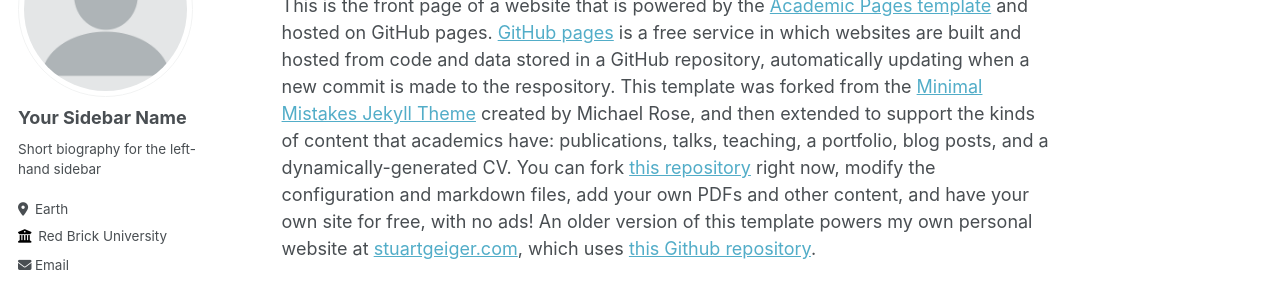
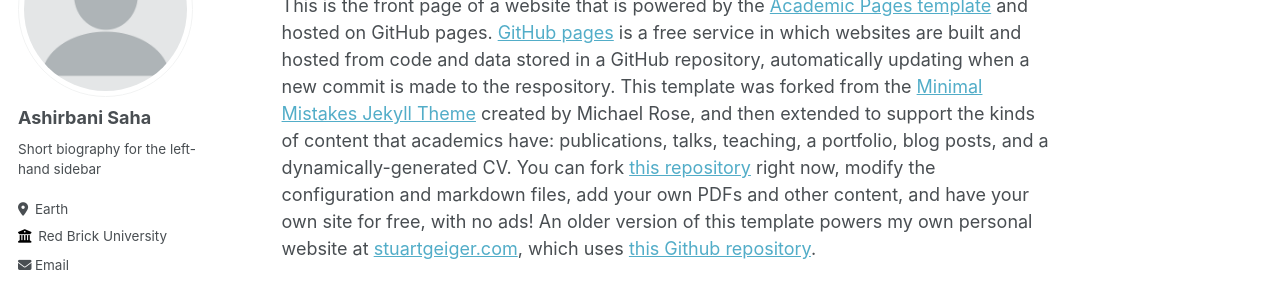
Before and after one commit to asrepo2019/ashirbanisaha, a Jekyll site: the page built from _pages/about.md, in a window 1280 px wide. Shown: the part 184-471 px from the top of the page. Built offline with Jekyll 4.4.1, drawn with Linux system fonts in a browser that asks for light colours; some web fonts are replaced.

Commit message:
Update _config.yml

```diff
--- a/_config.yml
+++ b/_config.yml
@@ -22,7 +22,7 @@ repository               : "asrepo2019/asrepo2019.acad.github.io"
 author:
   # Biographic information
   avatar           : "profile.png"
-  name             : "Your Sidebar Name"
+  name             : "Ashirbani Saha"
   pronouns         : # example: "she/her"
   bio              : "Short biography for the left-hand sidebar"
   location         : "Earth"
```
